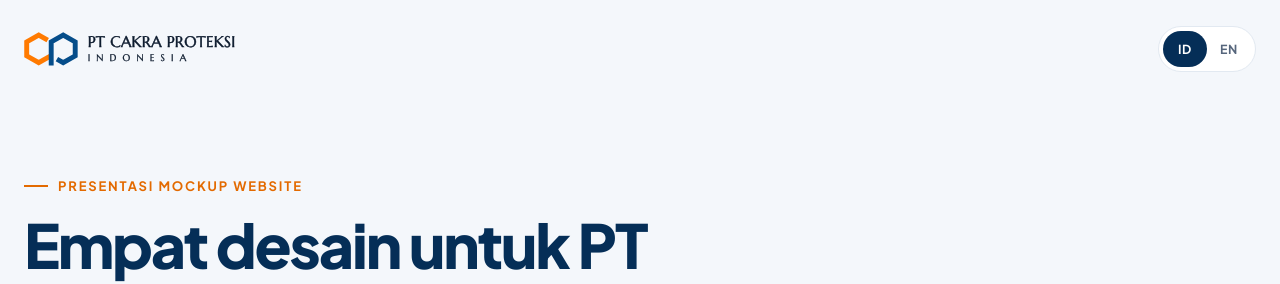
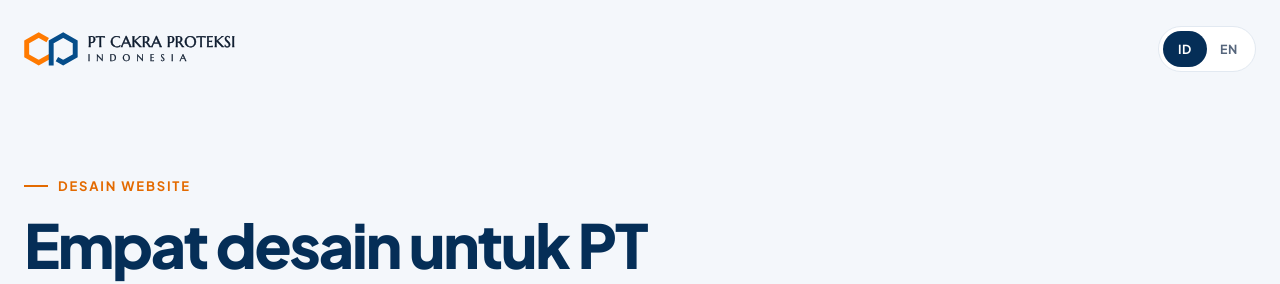
Before and after one commit to anggics/design-compro-cpi, a plain HTML site: page index.html in a window 1280 px wide. Shown: the top 284 px of the page. Drawn offline with Linux system fonts and the light colour scheme.

Commit message:
update eyebrow

```diff
--- a/index.html
+++ b/index.html
@@ -98,7 +98,7 @@
   <script>
   (function () {
     const T = {
-      eyebrow: { id: "Presentasi Mockup Website", en: "Website Mockup Presentation" },
+      eyebrow: { id: "Desain Website", en: "Website Design" },
       title: { id: "Empat desain untuk PT Cakra Proteksi Indonesia.", en: "Four design for PT Cakra Proteksi Indonesia." },
       lead: { id: "Setiap desain memiliki menu Beranda, Tentang Perusahaan, Struktur Organisasi, Event, Produk, dan Berita", en: "Each design includes Home, About Us, Organization, Events, Products, and News" },
       open: { id: "Buka Mockup", en: "Open Mockup" },
```
